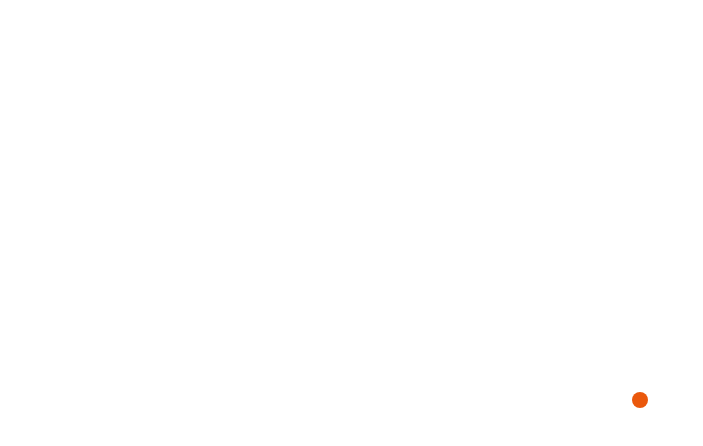
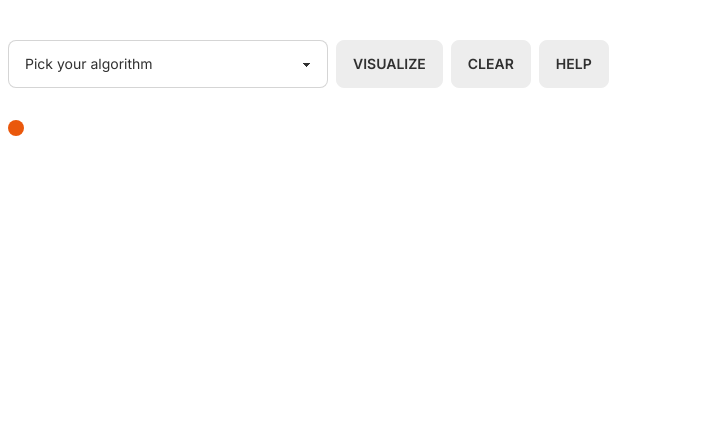
Before and after one commit to j1yl/pathfind, a Next.js app: page / in a window 1280 px wide. Shown: the top 446 px of the page, without its empty margins (0-703 px from the left). Built offline with nearby package versions, Linux system fonts and the light colour scheme.

Commit message:
Add user bar and helper functions (#1)

```diff
--- /dev/null
+++ b/app/components/Bar.tsx
@@ -0,0 +1,69 @@
+"use client";
+
+import React from "react";
+
+interface MyWindow extends Window {
+  my_modal_5?: {
+    showModal: () => void;
+  };
+}
+
+type Props = {
+  setSelectedAlgo: (algo: string) => void;
+  visualize: () => void;
+  clearBoard: () => void;
+};
+
+const Bar = (props: Props) => {
+  const my_window = window as MyWindow;
+
+  return (
+    <div className="w-full flex md:flex-row flex-col gap-2 justify-between my-8">
+      <select
+        className="select select-bordered w-full max-w-xs"
+        onChange={(e) => {
+          props.setSelectedAlgo(e.target.value);
+        }}
+      >
+        <option disabled selected>
+          Pick your algorithm
+        </option>
+        <option value={"dijkstra"}>Dijkstra&apos;s</option>
+      </select>
+      <div className="flex gap-2 w-full">
+        <button className="btn" onClick={() => props.visualize()}>
+          Visualize
+        </button>
+        <button className="btn" onClick={() => props.clearBoard()}>
+          Clear
+        </button>
+        <div className="w-max">
+          {/* Open the modal using ID.showModal() method */}
+          <button
+            className="btn"
+            onClick={() => my_window.my_modal_5?.showModal()}
+          >
+            help
+          </button>
+          <dialog
+            id="my_modal_5"
+            className="modal modal-bottom sm:modal-middle"
+          >
+            <form method="dialog" className="modal-box">
+              <h3 className="font-bold text-lg">Hello!</h3>
+              <p className="py-4">
+                Press ESC key or click the button below to close
+              </p>
+              <div className="modal-action">
+                {/* if there is a button in form, it will close the modal */}
+                <button className="btn">Close</button>
+              </div>
+            </form>
+          </dialog>
+        </div>
+      </div>
+    </div>
+  );
+};
+
+export default Bar;
--- a/app/layout.tsx
+++ b/app/layout.tsx
@@ -1,6 +1,7 @@
 import "./globals.css";
 import type { Metadata } from "next";
 import { Inter } from "next/font/google";
+import Bar from "./components/Bar";
 
 const inter = Inter({ subsets: ["latin"] });
 
@@ -15,9 +16,9 @@ export default function RootLayout({
   children: React.ReactNode;
 }) {
   return (
-    <html lang="en">
+    <html lang="en" data-theme="bumblebee">
       <body className={inter.className}>
-        <div className="mx-auto max-w-screen-xl min-h-screen flex items-center justify-center">
+        <div className="mx-auto max-w-screen-xl min-h-screen flex flex-col relative p-2">
           {children}
         </div>
       </body>
--- a/app/page.tsx
+++ b/app/page.tsx
@@ -1,8 +1,27 @@
+"use client";
+
+import { useState } from "react";
 import MazeNode from "./components/Node";
+import Bar from "./components/Bar";
 
 export default function Home() {
+  const [selectedAlgo, setSelectedAlgo] = useState<string>("");
+
+  function visualize() {
+    console.log("visualize", selectedAlgo);
+  }
+
+  function clearBoard() {
+    console.log("board is cleared");
+  }
+
   return (
     <main>
+      <Bar
+        setSelectedAlgo={setSelectedAlgo}
+        visualize={visualize}
+        clearBoard={clearBoard}
+      />
       <MazeNode x={0} y={0} />
     </main>
   );
--- a/package.json
+++ b/package.json
@@ -21,5 +21,8 @@
     "react-dom": "18.2.0",
     "tailwindcss": "3.3.3",
     "typescript": "5.1.6"
+  },
+  "devDependencies": {
+    "daisyui": "^3.3.1"
   }
 }
--- a/tailwind.config.js
+++ b/tailwind.config.js
@@ -1,18 +1,15 @@
 /** @type {import('tailwindcss').Config} */
 module.exports = {
   content: [
-    './pages/**/*.{js,ts,jsx,tsx,mdx}',
-    './components/**/*.{js,ts,jsx,tsx,mdx}',
-    './app/**/*.{js,ts,jsx,tsx,mdx}',
+    "./pages/**/*.{js,ts,jsx,tsx,mdx}",
+    "./components/**/*.{js,ts,jsx,tsx,mdx}",
+    "./app/**/*.{js,ts,jsx,tsx,mdx}",
   ],
   theme: {
-    extend: {
-      backgroundImage: {
-        'gradient-radial': 'radial-gradient(var(--tw-gradient-stops))',
-        'gradient-conic':
-          'conic-gradient(from 180deg at 50% 50%, var(--tw-gradient-stops))',
-      },
-    },
+    extend: {},
   },
-  plugins: [],
-}
+  daisyui: {
+    themes: ["bumblebee"],
+  },
+  plugins: [require("daisyui")],
+};
```
Also changed, not shown: 1 other file (tests, documents, lock files or other folders).
